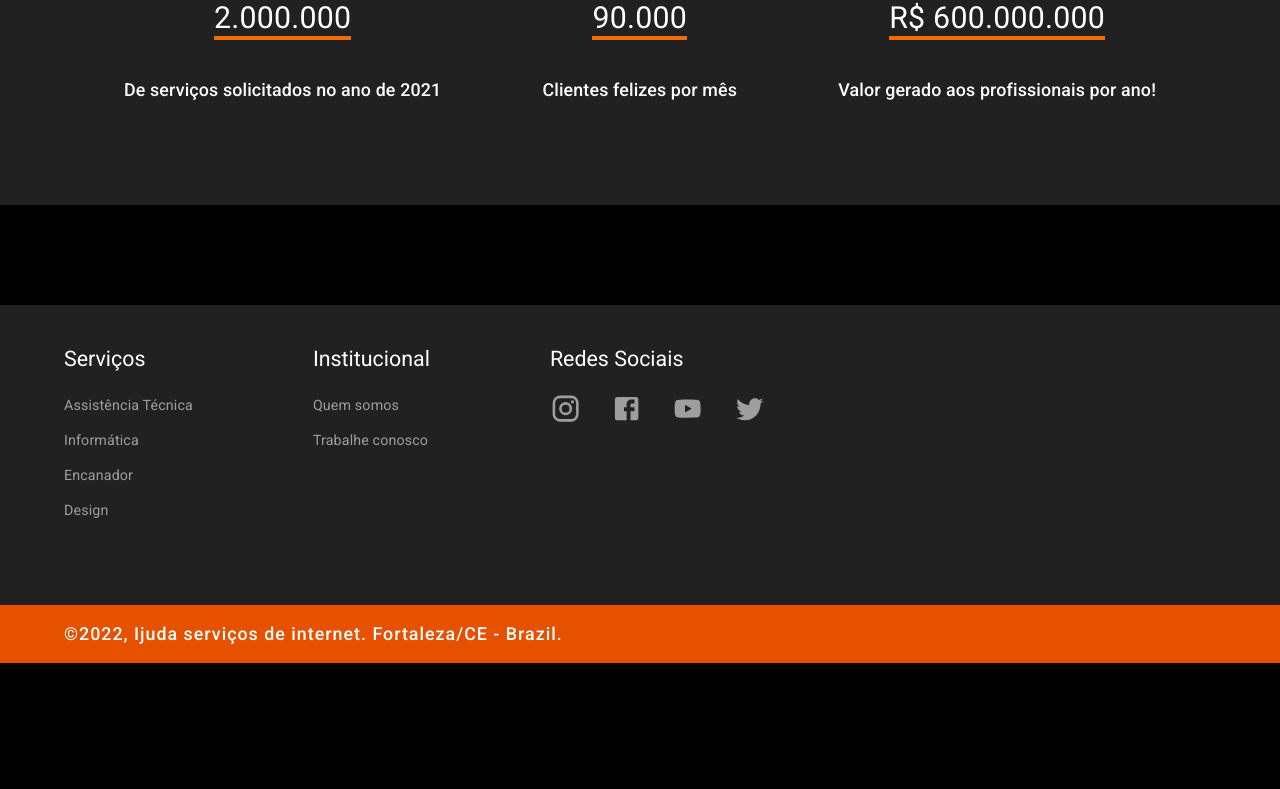
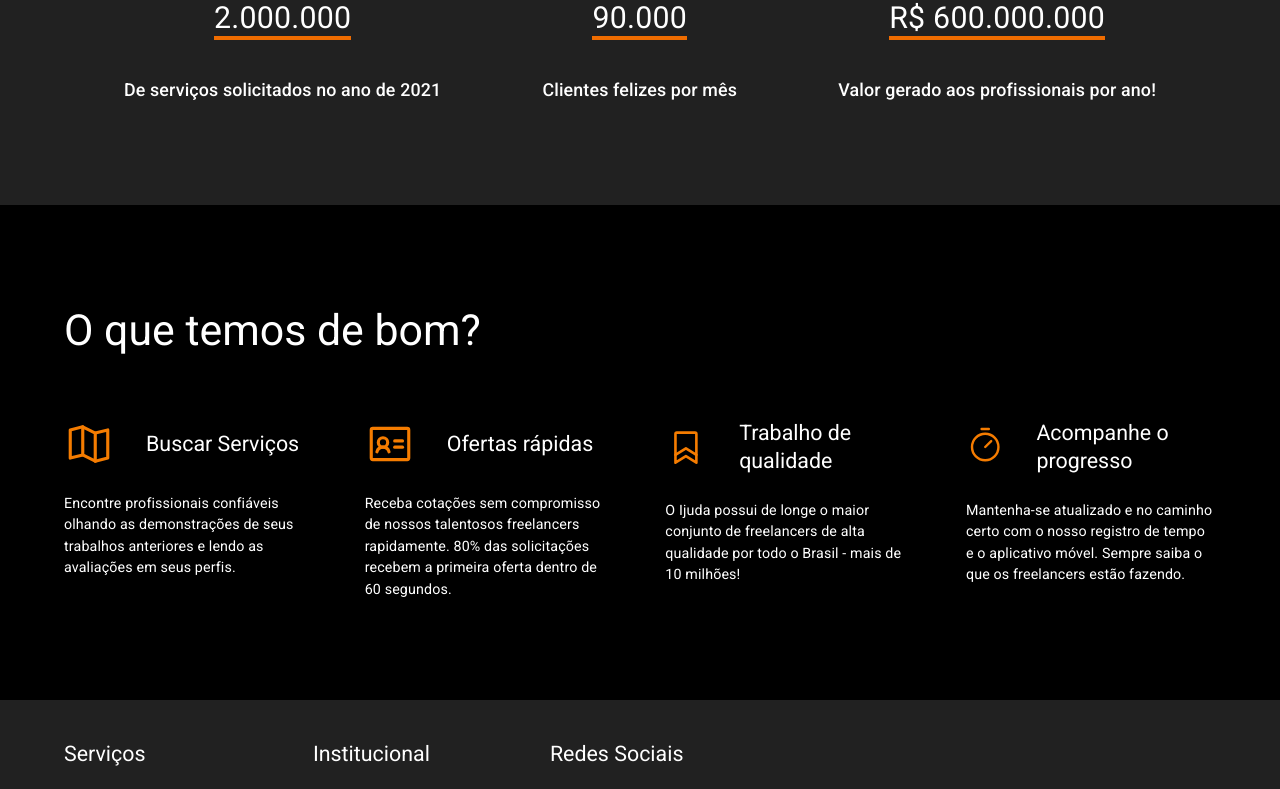
Before and after one commit to ijuda/react-ijuda, a React (Vite) app: page / in a window 1280 px wide. Shown: the part 2302-3091 px from the top of the page. Before the commit the page ends 2965 px from the top, so only its background shows below. Built offline with nearby package versions, Linux system fonts and the light colour scheme.

Commit message:
feat(IJUDA-51): improve home screen.

```diff
--- a/src/components/ui/Molecule/Card/HomeServicesCard/index.tsx
+++ b/src/components/ui/Molecule/Card/HomeServicesCard/index.tsx
@@ -18,7 +18,7 @@ const HomeServicesCard = ({
 }: Props) => {
   return (
     <Card
-      sx={{ width: 350, height: 350, padding: 1 }}
+      sx={{ width: 300, height: 350, padding: 1 }}
       elevation={2}
     >
       <CardContent>
@@ -33,7 +33,7 @@ const HomeServicesCard = ({
           >
             <Link
               to={'/'}
-              style={{ textDecoration: 'none', color: '#039be5' }}
+              style={{ textDecoration: 'none', color: '#29b6f6' }}
             >
               {CardCategory}
             </Link>
--- /dev/null
+++ b/src/components/ui/Molecule/OqueTemosDeBom/index.tsx
@@ -0,0 +1,116 @@
+import { Grid, Typography } from '@mui/material';
+import { orange } from '@mui/material/colors';
+import { Box, Container } from '@mui/system';
+import {
+  Bookmark,
+  IdentificationCard,
+  MapTrifold,
+  Timer,
+} from 'phosphor-react';
+import * as C from './styles';
+
+const OqueTemosDeBom = () => {
+  return (
+    <C.OqueTemosDeBomSection>
+      <Container>
+        <Typography
+          marginBottom={8}
+          variant={'h3'}
+        >
+          O que temos de bom?
+        </Typography>
+        <Grid
+          container
+          display={'flex'}
+          justifyContent={'space-between'}
+          gap={2}
+        >
+          <Grid item>
+            <Box width={250}>
+              <Box
+                display={'flex'}
+                alignItems={'center'}
+                gap={4}
+                marginBottom={3}
+              >
+                <MapTrifold
+                  size={50}
+                  color={`${orange[700]}`}
+                />
+                <Typography variant="h5">Buscar Serviços</Typography>
+              </Box>
+              <Typography>
+                Encontre profissionais confiáveis olhando as demonstrações de
+                seus trabalhos anteriores e lendo as avaliações em seus perfis.
+              </Typography>
+            </Box>
+          </Grid>
+          <Grid item>
+            <Box width={250}>
+              <Box
+                display={'flex'}
+                alignItems={'center'}
+                gap={4}
+                marginBottom={3}
+              >
+                <IdentificationCard
+                  size={50}
+                  color={`${orange[700]}`}
+                />
+                <Typography variant="h5">Ofertas rápidas</Typography>
+              </Box>
+              <Typography>
+                Receba cotações sem compromisso de nossos talentosos freelancers
+                rapidamente. 80% das solicitações recebem a primeira oferta
+                dentro de 60 segundos.
+              </Typography>
+            </Box>
+          </Grid>
+          <Grid item>
+            <Box width={250}>
+              <Box
+                display={'flex'}
+                alignItems={'center'}
+                gap={4}
+                marginBottom={3}
+              >
+                <Bookmark
+                  size={50}
+                  color={`${orange[700]}`}
+                />
+                <Typography variant="h5">Trabalho de qualidade</Typography>
+              </Box>
+              <Typography>
+                O Ijuda possui de longe o maior conjunto de freelancers de alta
+                qualidade por todo o Brasil - mais de 10 milhões!
+              </Typography>
+            </Box>
+          </Grid>
+          <Grid item>
+            <Box width={250}>
+              <Box
+                display={'flex'}
+                alignItems={'center'}
+                gap={4}
+                marginBottom={3}
+              >
+                <Timer
+                  size={50}
+                  color={`${orange[700]}`}
+                />
+                <Typography variant="h5">Acompanhe o progresso</Typography>
+              </Box>
+              <Typography>
+                Mantenha-se atualizado e no caminho certo com o nosso registro
+                de tempo e o aplicativo móvel. Sempre saiba o que os freelancers
+                estão fazendo.
+              </Typography>
+            </Box>
+          </Grid>
+        </Grid>
+      </Container>
+    </C.OqueTemosDeBomSection>
+  );
+};
+
+export default OqueTemosDeBom;
--- /dev/null
+++ b/src/components/ui/Molecule/OqueTemosDeBom/styles.ts
@@ -0,0 +1,5 @@
+import styled from 'styled-components';
+
+export const OqueTemosDeBomSection = styled.section`
+  margin-top: 10rem;
+`;
--- a/src/containers/Home/index.tsx
+++ b/src/containers/Home/index.tsx
@@ -2,9 +2,10 @@ import HomeImage from '@assets/Home/HomeImage';
 import HomeServicesCard from '@components/ui/Molecule/Card/HomeServicesCard';
 import ComoFunciona from '@components/ui/Molecule/ComoFunciona';
 import NumerosSection from '@components/ui/Molecule/NumerosSection';
+import OqueTemosDeBom from '@components/ui/Molecule/OqueTemosDeBom';
 import ServicesContainer from '@components/ui/Molecule/ServicesContainer';
 import Layout from '@components/ui/Organism/Layout';
-import { Button, Container, Grid, Slide } from '@mui/material';
+import { Button, Container, Grid } from '@mui/material';
 import { Book, Heartbeat, Wrench } from 'phosphor-react';
 import * as C from './styles';
 
@@ -74,6 +75,7 @@ const Home = () => {
           </C.HomeCardContainer>
         </Container>
         <NumerosSection />
+        <OqueTemosDeBom />
       </C.HomeContainer>
     </Layout>
   );
```
